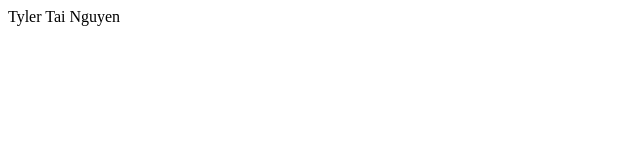
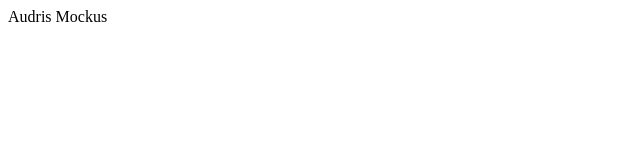
Before and after one commit to tnguye69/webserver, a plain HTML site: page index.html in a window 1280 px wide. Shown: the full height of the page, 0-640 px from the left. Drawn offline with Linux system fonts and the light colour scheme.

Commit message:
Update index.html

```diff
--- a/index.html
+++ b/index.html
@@ -1,5 +1,5 @@
 <html>
 <body>
-Tyler Tai Nguyen
+Audris Mockus
 </body>
 </html>
```
